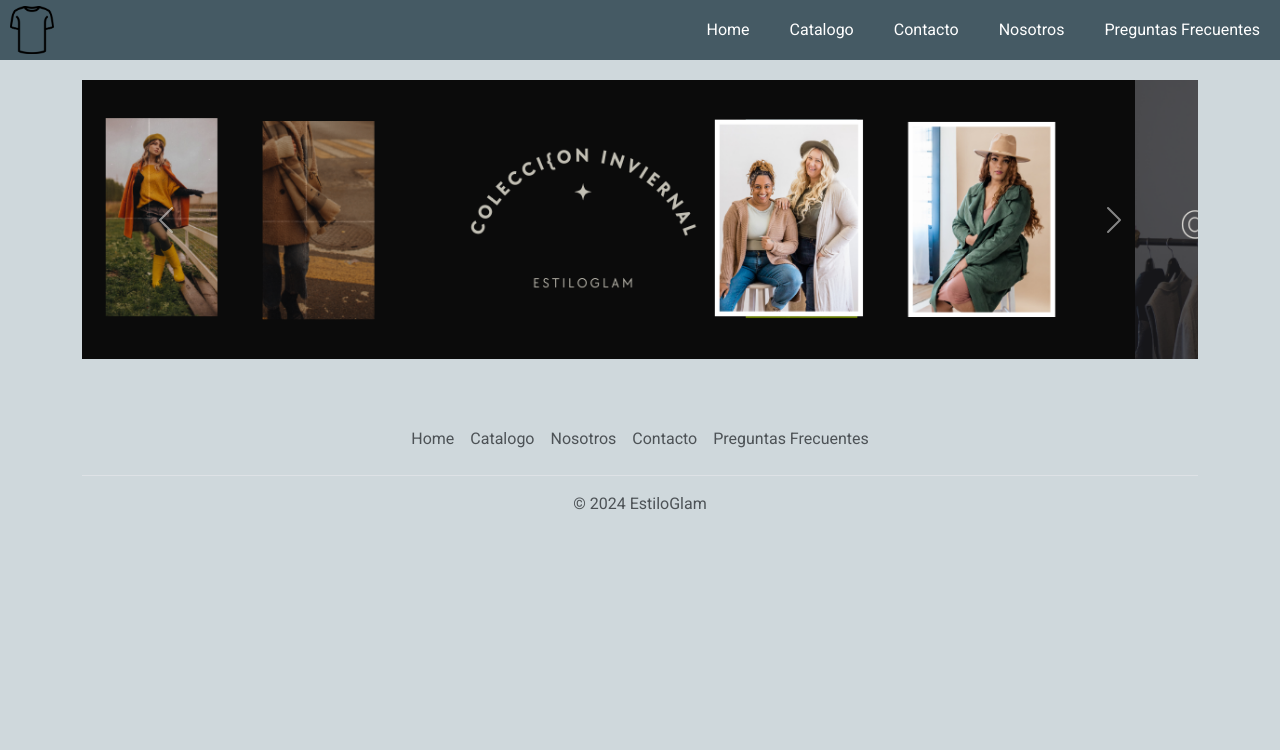
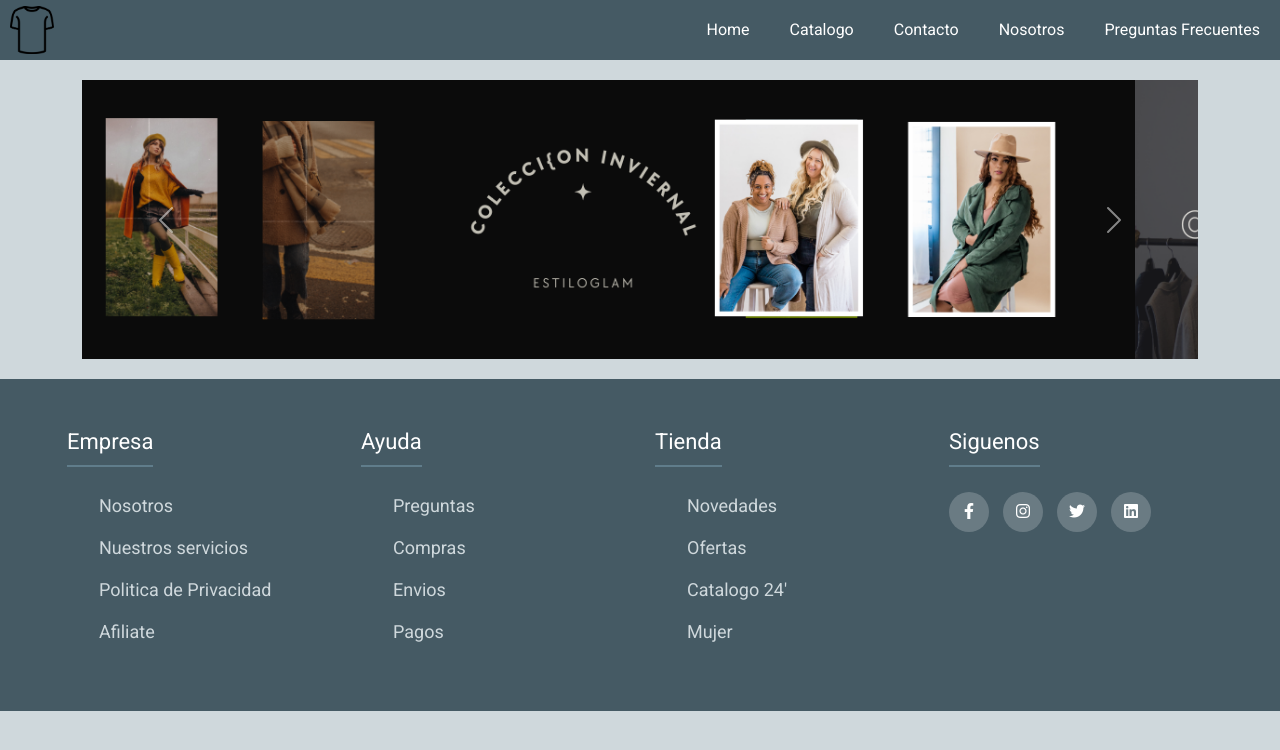
Before and after one commit to leanviera/EstiloGlam, a website: page index.html in a window 1280 px wide. Drawn offline with nearby package versions, Linux system fonts and the light colour scheme.

Commit message:
Cambios en el footer

```diff
--- a/index.html
+++ b/index.html
@@ -25,6 +25,7 @@
 
 <link href="https://cdn.jsdelivr.net/npm/bootstrap@5.3.3/dist/css/bootstrap.min.css" rel="stylesheet" integrity="sha384-QWTKZyjpPEjISv5WaRU9OFeRpok6YctnYmDr5pNlyT2bRjXh0JMhjY6hW+ALEwIH" crossorigin="anonymous">
 
+<link rel="stylesheet" href="https://cdnjs.cloudflare.com/ajax/libs/font-awesome/6.2.1/css/all.min.css">
 
     <link rel="stylesheet" href="css/style.css">
 </head>
@@ -89,7 +90,7 @@
 
     </main>
 
-    <div class="container">
+    <!-- <div class="container">
         <footer class="py-3 my-4">
           <ul class="nav justify-content-center border-bottom pb-3 mb-3">
             <li class="nav-item"><a href="index.html" class="nav-link px-2 text-body-secondary">Home</a></li>
@@ -100,8 +101,58 @@
           </ul>
           <p class="text-center text-body-secondary">&copy; 2024 EstiloGlam</p>
         </footer>
-      </div>
+      </div> -->
+      <footer class="footer">
+        <div class="container">
+          <div class="footer-row">
+            <div class="footer-links">
+              <h4>Empresa</h4>
+              <ul>
+                <li><a href="">Nosotros</a></li>
+                <li><a href="">Nuestros servicios</a></li>
+                <li><a href="">Politica de Privacidad</a></li>
+                <li><a href="">Afiliate</a></li>
+              </ul>
 
+            </div>
+            <div class="footer-links">
+              <h4>Ayuda</h4>
+              <ul>
+                <li><a href="">Preguntas</a></li>
+                <li><a href="">Compras</a></li>
+                <li><a href="">Envios</a></li>
+                <li><a href="">Pagos</a></li>
+              </ul>
+
+            </div>
+            <div class="footer-links">
+              <h4>Tienda</h4>
+              <ul>
+                <li><a href="">Novedades</a></li>
+                <li><a href="">Ofertas</a></li>
+                <li><a href="">Catalogo 24'</a></li>
+                <li><a href="">Mujer</a></li>
+              </ul>
+
+            </div>
+            <div class="footer-links">
+              <h4>Siguenos</h4>
+              <div class="social-media">
+                <a href=""><i class="fab fa-facebook-f"></i></a>
+                <a href=""><i class="fab fa-instagram"></i></a>
+                <a href=""><i class="fab fa-twitter"></i></a>
+                <a href=""><i class="fab fa-linkedin"></i></a>
+
+              </div>
+
+            </div>
+
+          </div>
+
+        </div>
+
+
+      </footer>
 
     <script src="https://cdn.jsdelivr.net/npm/@popperjs/core@2.11.8/dist/umd/popper.min.js" integrity="sha384-I7E8VVD/ismYTF4hNIPjVp/Zjvgyol6VFvRkX/vR+Vc4jQkC+hVqc2pM8ODewa9r" crossorigin="anonymous"></script>
     <script src="https://cdn.jsdelivr.net/npm/bootstrap@5.3.3/dist/js/bootstrap.min.js" integrity="sha384-0pUGZvbkm6XF6gxjEnlmuGrJXVbNuzT9qBBavbLwCsOGabYfZo0T0to5eqruptLy" crossorigin="anonymous"></script>
--- a/scss/base/_reset.scss
+++ b/scss/base/_reset.scss
@@ -2,6 +2,7 @@
     margin: 0;
     padding: 0;
     box-sizing: border-box;
+    list-style: none;
 }
 
 
--- a/scss/layout/_footer.scss
+++ b/scss/layout/_footer.scss
@@ -0,0 +1,56 @@
+.footer{
+    background-color: map-get($colors, darkPrimary );
+    padding: 50px 0;
+    .container{
+        max-width: 1200px;
+        margin: 0 auto;
+        .footer-row{
+            display: flex;
+            flex-wrap: wrap;
+            .footer-links{
+                width: 25% ;
+                padding: 0 15px;
+                h4{
+                    font-size: 22px;
+                    color: #FFFFFF;
+                    margin-bottom: 25px;
+                    font-weight: 500;
+                    border-bottom: 2px solid map-get($colors, primaryColor );
+                    padding-bottom: 10px;
+                    display: inline-block;
+                }
+                ul li a{
+                    font-size: 18px;
+                    text-decoration: none;
+                    color: map-get($colors, lightPrimary );
+                    display: block;
+                    margin-bottom: 15px;
+                    transition: all .3s ease;
+                        &:hover{
+                            color: map-get($colors, white );
+                            padding-left: 6px;
+                        }
+                }
+            }
+        }
+    }
+}
+
+.social-media{
+    a{
+    display: inline-block;
+    min-height: 40px;
+    width: 40px;
+    background-color: rgba(255,255,255,0.2);
+    margin: 0 10px 10px 0;
+    text-align: center;
+    line-height: 40px;
+    border-radius: 50%;
+    color: #FFFFFF;
+    transition: all .5s ease;
+    &:hover{
+        background-color: #00C3FF;
+    }
+    }
+}
+;
--- a/scss/layout/mediasQ/_media768.scss
+++ b/scss/layout/mediasQ/_media768.scss
@@ -45,4 +45,12 @@
             display: block;
         }
     }
-}
+    // Footer
+    .footer-row{
+        text-align: center;
+            .footer-links{
+                width: 100%;
+                margin-bottom: 30px;
+            }
+        }
+};
--- a/scss/style.scss
+++ b/scss/style.scss
@@ -1,6 +1,7 @@
 @import "utilities/_maps.scss";
 @import "base/_reset.scss";
 @import 'layout/_header.scss';
+@import 'layout/_footer.scss';
 @import "layout/_main-nosotros.scss";
 @import "layout/mediasQ/_media768.scss";
 @import "layout/mediasQ/_media320.scss"
```
Also changed, not shown: css/style.css, 1 other file.
